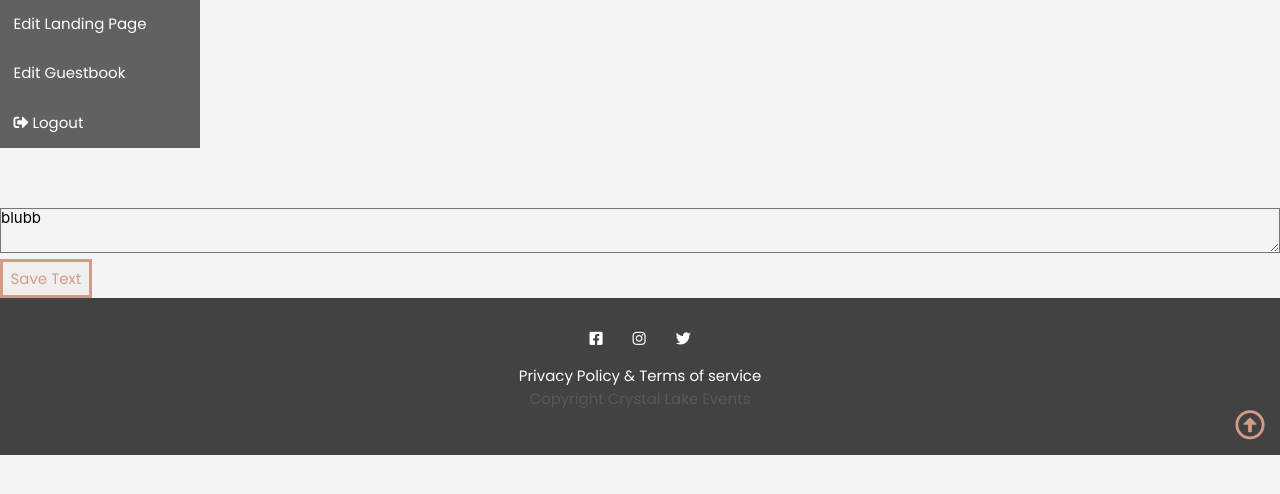
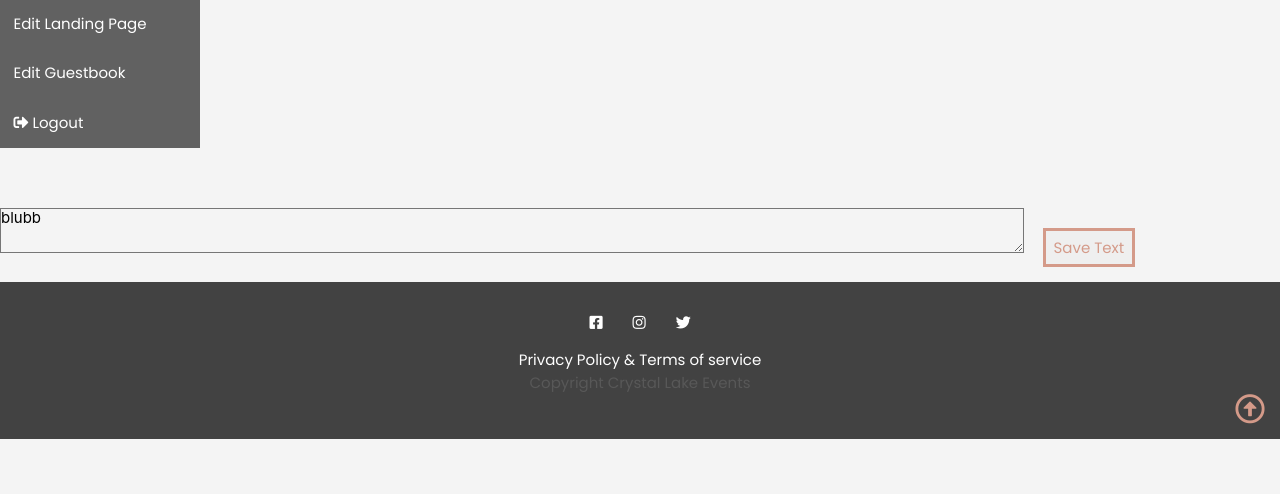
Before and after one commit to melguedel/eventlocation, a PHP site: page /dashboard.php in a window 1280 px wide. Shown: the part 202-696 px from the top of the page. Run offline with PHP 8.4, Linux system fonts and the light colour scheme; some libraries are stand-ins or nearby versions.

Commit message:
added ckeditor to dashboard

```diff
--- a/css/dashboard.css
+++ b/css/dashboard.css
@@ -1,3 +1,5 @@
+
+/* Header and Vertical Menu */
 
 h3 {
     text-align: center;
@@ -20,3 +22,13 @@ h3 {
     /* background-color: #d49a89; */
     background-color: #424242;
   }
+
+  /* Textarea */
+
+  textarea {
+    width: 80%;
+  }
+
+  .subBtn {
+    margin: 1em;
+  }
--- a/dashboard.php
+++ b/dashboard.php
@@ -38,6 +38,7 @@ $_SESSION['status'] = "You are logged in!"
     <!-- Other Stylesheets -->
     <link rel="stylesheet" href="css/main.css">
     <link rel="stylesheet" href="css/dashboard.css">
+    <script src="ckeditor/ckeditor.js"></script>
 
     <!-- Google Fonts -->
     <link rel="preconnect" href="https://fonts.gstatic.com">
@@ -141,8 +142,9 @@ if ( isset($_POST['save']) ) {
     <script>
 
         // CKEditor einfügen anstelle der Textarea
-        CKEDITOR.replace('inhalt', {
-            customConfig:"../ckeditor/custom_config.js"
+        CKEDITOR.replace( 'inhalt', {
+            customConfig:"newconfig.js",
+            width: "80%"
         });
 
     </script>
```
Also changed, not shown: README.md.
